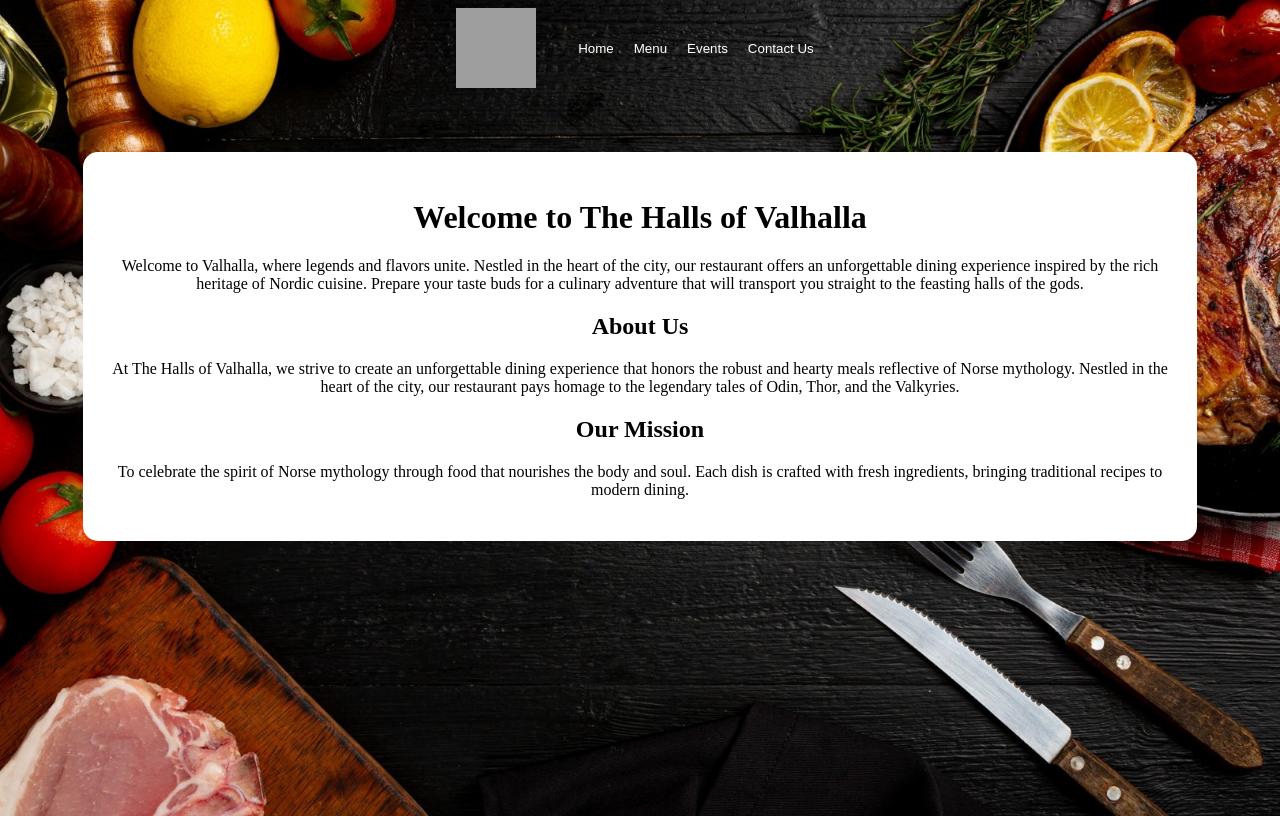
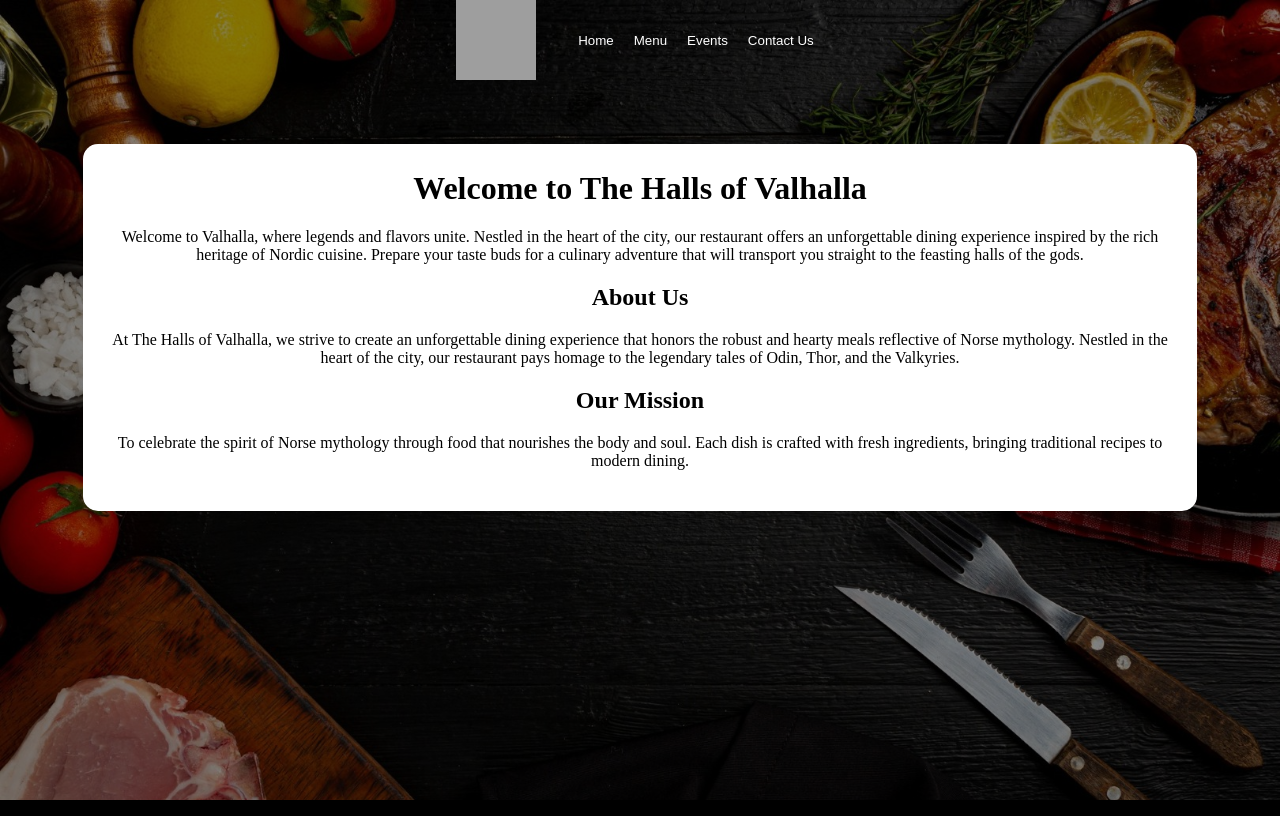
Before and after one commit to wolfSkullCave/odin-resturant, a website built with webpack: page src/template.html in a window 1280 px wide. Built offline with nearby package versions, Linux system fonts and the light colour scheme; grey boxes are pictures that could not be loaded.

Commit message:
Changes to styling
Added and overlay to the background image (body).
Decreased the size of the menu cards so 2 cards can fit on a page when
the window is at half width.

```diff
--- a/src/style.css
+++ b/src/style.css
@@ -5,6 +5,12 @@ body {
   background-size: cover;
   background-repeat: no-repeat;
   height: 100vh;
+  margin: 0;
+}
+
+.overlay {
+  height: 100vh;
+  background-color: #0000007a;
 }
 
 .content {
@@ -14,6 +20,10 @@ body {
   color: black;
   padding: 2vw;
   border-radius: 15px;
+}
+
+h1 {
+  margin-top: 0;
 }
 
 /* Header styles */
@@ -89,7 +99,7 @@ nav ul li button:hover {
   padding: 1rem;
   display: flex;
   gap: 1rem;
-  width: 350px;
+  width: 330px;
   align-items: flex-start;
 }
 
--- a/src/template.html
+++ b/src/template.html
@@ -6,6 +6,7 @@
     <title>Resturant</title>
   </head>
   <body>
+    <div class="overlay">
       <header>
         <nav>
           <button id="btnLogo"></button>
@@ -20,5 +21,6 @@
         </nav>
       </header>
       <div class="content"></div>
+    </div>
   </body>
 </html>
```
Lines whose indentation alone changed are shown as unchanged.
